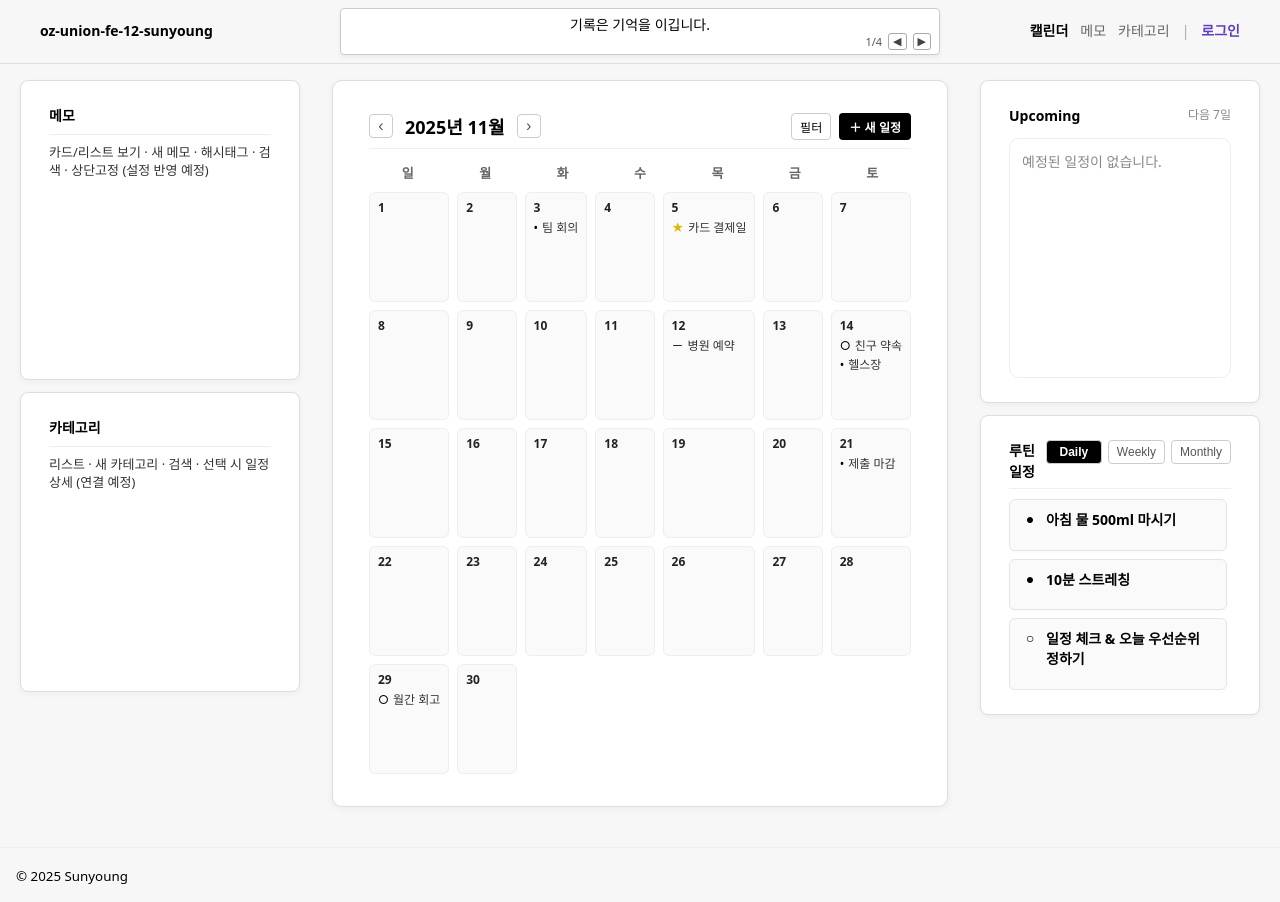
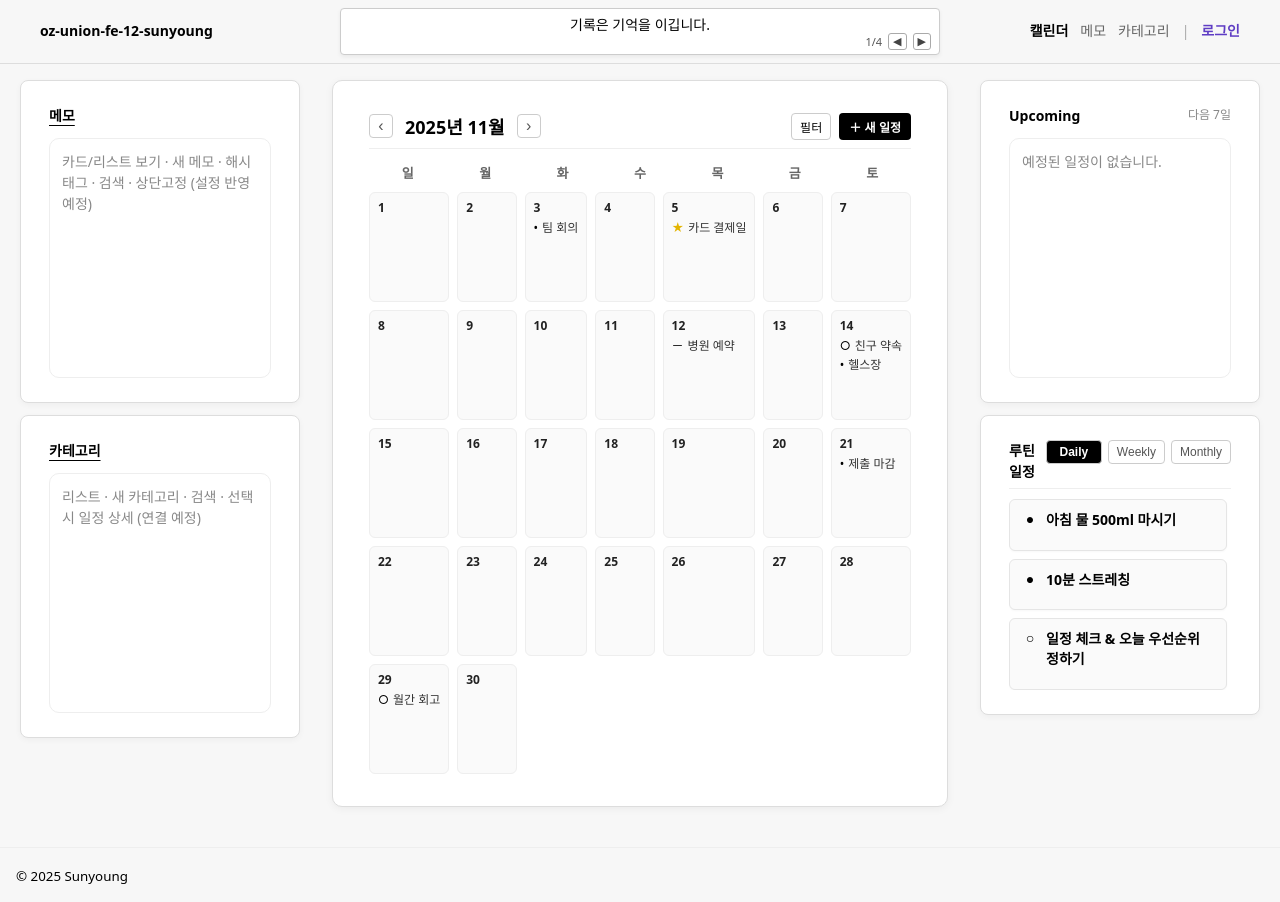
Before and after one commit to sunyoug3598/oz-union-fe-12-sunyoung, a React (Vite) app in the folder client/: page / in a window 1280 px wide. Built offline with nearby package versions, Linux system fonts and the light colour scheme.

Commit message:
feat(category): 카테고리 뱃지 클릭 시 페이지 이동 및 자동 필터 적용

```diff
--- a/client/src/features/category/pages/CategoryPage.jsx
+++ b/client/src/features/category/pages/CategoryPage.jsx
@@ -1,12 +1,12 @@
+import { useState, useMemo, useEffect } from "react";
+import { useSearchParams } from "react-router-dom";
 import { CategoryProvider, useCategories } from "../../../app/store/categoryStore";
 import { useEvents } from "../../../app/store/eventsStore";
 import CategoryGrid from "../components/CategoryGrid";
 import NewCategoryModal from "../components/NewCategoryModal";
 import CategoryListModal from "../components/CategoryListModal";
-import { useState, useMemo } from "react";
 
 export default function CategoryPage() {
-  // Page 내부에서만 Provider로 감싸 App 전체 손대지 않음
   return (
     <CategoryProvider>
       <CategoryPageInner />
@@ -16,13 +16,17 @@ export default function CategoryPage() {
 
 function CategoryPageInner() {
   const { filtered, keyword, setKeyword, viewMode, setViewMode } = useCategories();
-  const { events } = useEvents(); // { [day]: Event[] }
+  const { events } = useEvents();
   const [openCreate, setOpenCreate] = useState(false);
+  const [activeCat, setActiveCat] = useState(null);
+  const [searchParams] = useSearchParams();
 
-  // 카드 클릭 → 카테고리별 일정 모달
-  const [activeCat, setActiveCat] = useState(null); // { id, name, color }
+  // ✅ URL 쿼리에서 filter 파라미터 읽기
+  useEffect(() => {
+    const q = searchParams.get("filter");
+    if (q) setKeyword(q);
+  }, [searchParams, setKeyword]);
 
-  // 카테고리별 일정 수 계산
   const counts = useMemo(() => {
     const map = {};
     const allDays = Object.keys(events || {});
@@ -32,12 +36,11 @@ function CategoryPageInner() {
         map[key] = (map[key] || 0) + 1;
       });
     }
-    return map; // { '개인': 2, '업무': 3, ...}
+    return map;
   }, [events]);
 
   return (
     <div style={{ display: "grid", gap: 16 }}>
-      {/* 상단 바 */}
       <header style={{ display: "flex", gap: 12, alignItems: "center" }}>
         <input
           value={keyword}
@@ -61,22 +64,14 @@ function CategoryPageInner() {
         </select>
       </header>
 
-      {/* 카드 그리드 */}
       <CategoryGrid
         categories={filtered}
         counts={counts}
         onOpen={(cat) => setActiveCat(cat)}
       />
 
-      {/* 새 카테고리 모달 */}
       <NewCategoryModal open={openCreate} onClose={() => setOpenCreate(false)} />
-
-      {/* 카테고리별 일정 모달 */}
-      <CategoryListModal
-        open={!!activeCat}
-        onClose={() => setActiveCat(null)}
-        category={activeCat}
-      />
+      <CategoryListModal open={!!activeCat} onClose={() => setActiveCat(null)} category={activeCat} />
     </div>
   );
 }
--- a/client/src/features/categoryWidget/components/CategoryWidget.jsx
+++ b/client/src/features/categoryWidget/components/CategoryWidget.jsx
@@ -1,20 +1,52 @@
+import { useNavigate } from "react-router-dom";
+
 export default function CategoryWidget() {
+  const navigate = useNavigate();
+
   return (
-    <div>
+    <div
+      style={{
+        display: "flex",
+        flexDirection: "column",
+        gap: 12,
+        height: "100%",
+      }}
+    >
+      {/* 위젯 헤더 */}
+      <header
+        style={{
+          display: "flex",
+          justifyContent: "space-between",
+          alignItems: "center",
+        }}
+      >
+        {/* ✅ 제목 클릭 시 /categories로 이동 */}
+        <strong
+          onClick={() => navigate("/categories")}
+          style={{
+            cursor: "pointer",
+            textDecoration: "underline",
+            textUnderlineOffset: 4,
+          }}
+          title="카테고리 페이지로 이동"
+        >
+          카테고리
+        </strong>
+      </header>
+
+      {/* 위젯 본문 (임시 내용) */}
       <div
         style={{
-          fontWeight: 600,
-          fontSize: "14px",
-          borderBottom: "1px solid #eee",
-          paddingBottom: "8px",
-          marginBottom: "8px",
+          border: "1px solid #eee",
+          borderRadius: 10,
+          padding: 12,
+          height: 240,
+          overflowY: "auto",
         }}
       >
-        카테고리
-      </div>
-
-      <div style={{ fontSize: "13px", lineHeight: 1.4, color: "#333" }}>
-        리스트 · 새 카테고리 · 검색 · 선택 시 일정 상세 (연결 예정)
+        <div style={{ color: "#888", fontSize: 14 }}>
+          리스트 · 새 카테고리 · 검색 · 선택 시 일정 상세 (연결 예정)
+        </div>
       </div>
     </div>
   );
--- a/client/src/features/memoWidget/components/MemoWidget.jsx
+++ b/client/src/features/memoWidget/components/MemoWidget.jsx
@@ -1,20 +1,52 @@
+import { useNavigate } from "react-router-dom";
+
 export default function MemoWidget() {
+  const navigate = useNavigate();
+
   return (
-    <div>
+    <div
+      style={{
+        display: "flex",
+        flexDirection: "column",
+        gap: 12,
+        height: "100%",
+      }}
+    >
+      {/* 위젯 헤더 */}
+      <header
+        style={{
+          display: "flex",
+          justifyContent: "space-between",
+          alignItems: "center",
+        }}
+      >
+        {/* ✅ 제목 클릭 시 /notes 이동 */}
+        <strong
+          onClick={() => navigate("/notes")}
+          style={{
+            cursor: "pointer",
+            textDecoration: "underline",
+            textUnderlineOffset: 4,
+          }}
+          title="메모 페이지로 이동"
+        >
+          메모
+        </strong>
+      </header>
+
+      {/* 메모 내용 (임시 목업) */}
       <div
         style={{
-          fontWeight: 600,
-          fontSize: "14px",
-          borderBottom: "1px solid #eee",
-          paddingBottom: "8px",
-          marginBottom: "8px",
+          border: "1px solid #eee",
+          borderRadius: 10,
+          padding: 12,
+          height: 240,
+          overflowY: "auto",
         }}
       >
-        메모
-      </div>
-
-      <div style={{ fontSize: "13px", lineHeight: 1.4, color: "#333" }}>
-        카드/리스트 보기 · 새 메모 · 해시태그 · 검색 · 상단고정 (설정 반영 예정)
+        <div style={{ color: "#888", fontSize: 14 }}>
+          카드/리스트 보기 · 새 메모 · 해시태그 · 검색 · 상단고정 (설정 반영 예정)
+        </div>
       </div>
     </div>
   );
--- /dev/null
+++ b/client/src/features/schedule/components/CategoryBadge.jsx
@@ -0,0 +1,28 @@
+import { useNavigate } from "react-router-dom";
+import { CATEGORY_COLORS } from "../../../app/constants/uiTokens";
+
+export default function CategoryBadge({ name }) {
+  const navigate = useNavigate();
+
+  const color = CATEGORY_COLORS[name] || "#868e96";
+
+  return (
+    <span
+      onClick={() => navigate(`/categories?filter=${encodeURIComponent(name)}`)}
+      style={{
+        display: "inline-block",
+        padding: "2px 8px",
+        borderRadius: 999,
+        background: color + "22",
+        color,
+        fontWeight: 600,
+        fontSize: 12,
+        cursor: "pointer",
+        transition: "background 0.2s",
+      }}
+      title={`${name} 카테고리 보기`}
+    >
+      {name}
+    </span>
+  );
+}
--- a/client/src/features/schedule/components/DayScheduleList.jsx
+++ b/client/src/features/schedule/components/DayScheduleList.jsx
@@ -1,5 +1,6 @@
-import { getIconColor, getIconChar } from "../../../app/constants/uiTokens";
+import CategoryBadge from "./CategoryBadge"; // ✅ 새 배지 import
 
+// 상태 아이콘 규칙: ● 할 일 / ✕ 완료 / → 이월 / － 메모 / ○ 이벤트 / ★ 중요
 export default function DayScheduleList({ dateLabel, items = [], onClickItem }) {
   if (!items.length) {
     return <div style={{ color: "#777" }}>해당 날짜의 일정이 없습니다.</div>;
@@ -9,7 +10,7 @@ export default function DayScheduleList({ dateLabel, items = [], onClickItem })
     <div style={{ display: "grid", gap: 8 }}>
       {items.map((ev, idx) => (
         <button
-          key={ev.id || idx}
+          key={idx}
           onClick={() => onClickItem?.(ev)}
           style={{
             textAlign: "left",
@@ -26,17 +27,21 @@ export default function DayScheduleList({ dateLabel, items = [], onClickItem })
           <span
             style={{
               minWidth: 16,
-              color: getIconColor(ev.statusIcon || ev.icon),
-              fontWeight: getIconChar(ev.statusIcon || ev.icon) === "★" ? 700 : 400,
+              color: ev.statusIcon === "★" ? "#E3B400" : "#000",
+              fontWeight: ev.statusIcon === "★" ? 700 : 400,
             }}
           >
-            {getIconChar(ev.statusIcon || ev.icon) || "•"}
+            {ev.statusIcon || "•"}
           </span>
+
           <div style={{ flex: 1 }}>
             <div style={{ fontWeight: 700, marginBottom: 2 }}>{ev.title}</div>
-            <div style={{ fontSize: 12, color: "#555" }}>
-              {ev.timeLabel || "시간 미정"} · {ev.category}
-              {ev.repeat === "monthly" ? " · 🔁" : ""}
+            <div style={{ fontSize: 12, color: "#555", display: "flex", gap: 6, alignItems: "center" }}>
+              <span>{ev.timeLabel || "시간 미정"}</span>
+              <span>·</span>
+              {/* ✅ 텍스트 대신 배지로 교체 (클릭 이동) */}
+              <CategoryBadge name={ev.category} />
+              {ev.repeat === "monthly" ? <span>· 🔁</span> : null}
             </div>
           </div>
         </button>
--- a/client/src/features/upcoming/components/UpcomingWidget.jsx
+++ b/client/src/features/upcoming/components/UpcomingWidget.jsx
@@ -1,12 +1,13 @@
 import { useMemo, useState } from "react";
 import { useEvents } from "../../../app/store/eventsStore";
-import { CATEGORY_COLORS, getIconColor, getIconChar } from "../../../app/constants/uiTokens";
 import ScheduleDetailModal from "../../schedule/components/ScheduleDetailModal";
+import CategoryBadge from "../../schedule/components/CategoryBadge"; // ✅ 새 배지 import
 
 export default function UpcomingWidget() {
   const { getUpcoming, deleteEvent } = useEvents();
   const [detail, setDetail] = useState(null);
 
+  // 다음 7일
   const items = useMemo(() => getUpcoming(7), [getUpcoming]);
 
   return (
@@ -69,50 +70,30 @@ function UpcomingCard({ ev, onClick }) {
         cursor: "pointer",
       }}
     >
+      {/* 날짜/시간 */}
       <div style={{ minWidth: 70, fontSize: 12, color: "#666" }}>
         <div style={{ fontWeight: 600 }}>{formatDay(ev.day)}</div>
         <div>{ev.timeLabel || "시간 미정"}</div>
       </div>
 
+      {/* 구분선 */}
       <div style={{ width: 1, height: 24, background: "#ddd" }} />
 
+      {/* 아이콘 + 제목/카테고리 */}
       <div style={{ flex: 1 }}>
         <div style={{ display: "flex", alignItems: "center", gap: 8 }}>
-          <span style={{ color: getIconColor(ev.icon), fontWeight: getIconChar(ev.icon) === "★" ? 700 : 400 }}>
-            {getIconChar(ev.icon)}
+          <span style={{ color: ev.icon === "★" ? "#E3B400" : "#000", fontWeight: ev.icon === "★" ? 700 : 400 }}>
+            {ev.icon}
           </span>
           <strong style={{ fontSize: 14 }}>{ev.title}</strong>
-          {ev.repeat === "monthly" && (
-            <span title="매월 반복" style={{ marginLeft: 6 }}>
-              🔁
-            </span>
-          )}
+          {ev.repeat === "monthly" && <span title="매월 반복" style={{ marginLeft: 6 }}>🔁</span>}
         </div>
         <div style={{ fontSize: 12, color: "#777", marginTop: 2 }}>
+          {/* ✅ 클릭 시 /categories?filter=... 로 이동 */}
           <CategoryBadge name={ev.category} />
         </div>
       </div>
     </button>
-  );
-}
-
-function CategoryBadge({ name }) {
-  const fg = CATEGORY_COLORS[name] || "#495057";
-  const bg = (CATEGORY_COLORS[name] || "#ced4da") + "22";
-  return (
-    <span
-      style={{
-        display: "inline-block",
-        padding: "2px 8px",
-        borderRadius: 999,
-        background: bg,
-        color: fg,
-        fontWeight: 600,
-        fontSize: 11,
-      }}
-    >
-      {name}
-    </span>
   );
 }
 
```
